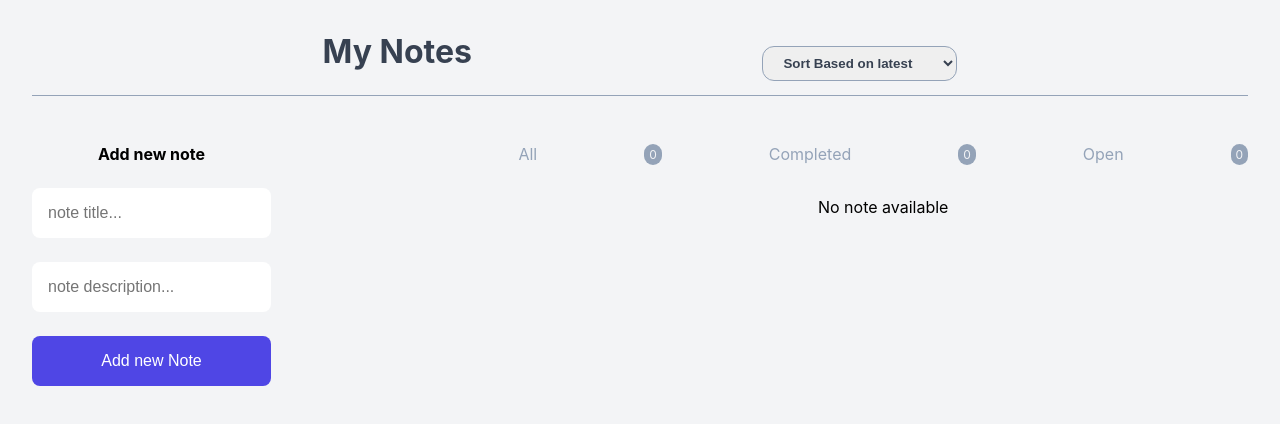
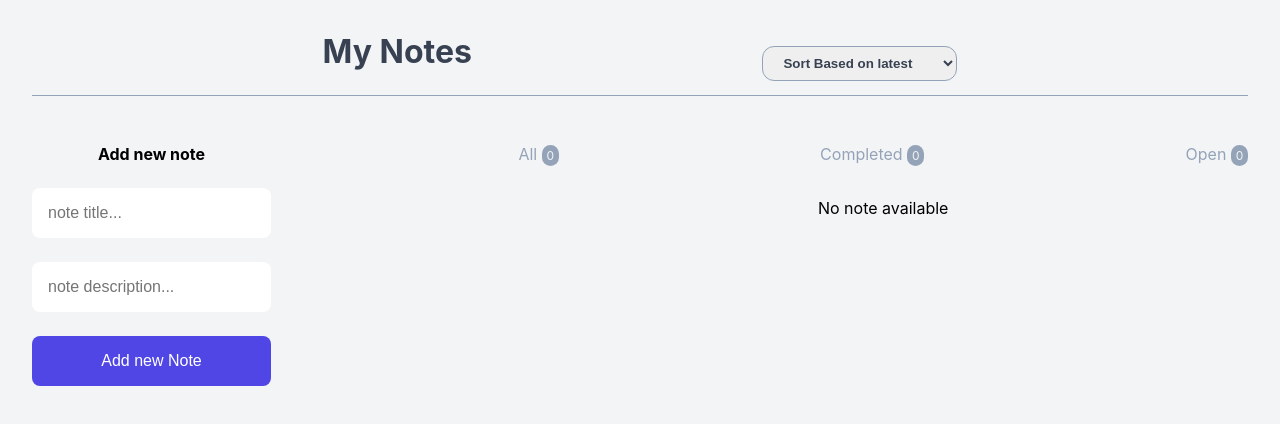
Before and after one commit to mohamadreza-lpr/React-Note-App, a React (Vite) app: page / in a window 1280 px wide. Shown: the top 424 px of the page. Built offline with nearby package versions, Linux system fonts and the light colour scheme.

Commit message:
feat: add statuses

```diff
--- a/src/App.jsx
+++ b/src/App.jsx
@@ -4,6 +4,7 @@
 import "./App.css";
 import AddNote from "./components/AddNote";
 import NoteList from "./components/NoteList";
+import NoteStatus from "./components/NoteStatus";
 
 function App() {
     const [noteLists, setNoteLists] = useState([]);
@@ -22,11 +23,10 @@
             }
             return item;
         });
-        console.log(updatedNotes);
         setNoteLists(updatedNotes);
     };
     return (
-        <>
+        <div className="container">
             <div className="note-header">
                 <h1>My Notes</h1>
                 <select id="fruit" name="fruit">
@@ -36,9 +36,12 @@
             </div>
             <div className="note-app">
                 <AddNote onAddNote={addNoteHandler} />
-                <NoteList noteLists={noteLists} onRemoveNote={removeNote} onComplete={noteCompleteHandler} />
+                <div className="note-container">
+                    <NoteStatus notes={noteLists} />
+                    <NoteList noteLists={noteLists} onRemoveNote={removeNote} onComplete={noteCompleteHandler} />
+                </div>
             </div>
-        </>
+        </div>
     );
 }
 
--- a/src/components/NoteList.jsx
+++ b/src/components/NoteList.jsx
@@ -7,15 +7,7 @@
         day: "numeric",
     };
     return (
-        <div className="note-container">
-            <div className="note-status">
-                <p>All</p>
-                <span> 0</span>
-                <p>Completed</p>
-                <span>0</span>
-                <p>Open</p>
-                <span>0</span>
-            </div>
+        <>
             {noteLists.length > 0 ? (
                 noteLists.map((n) => {
                     return (
@@ -51,7 +43,7 @@
             ) : (
                 <div>No note available</div>
             )}
-        </div>
+        </>
     );
 }
 
--- /dev/null
+++ b/src/components/NoteStatus.jsx
@@ -0,0 +1,22 @@
+import React from "react";
+
+function NoteStatus({ notes }) {
+    const allNotes = notes.length;
+    const completedNotes = notes.filter((n) => n.completed).length;
+    const openNotes = allNotes - completedNotes;
+    return (
+        <ul className="note-status">
+            <li>
+                All <span>{allNotes}</span>
+            </li>
+            <li>
+                Completed <span>{completedNotes}</span>
+            </li>
+            <li>
+                Open <span>{openNotes}</span>
+            </li>
+        </ul>
+    );
+}
+
+export default NoteStatus;
```
